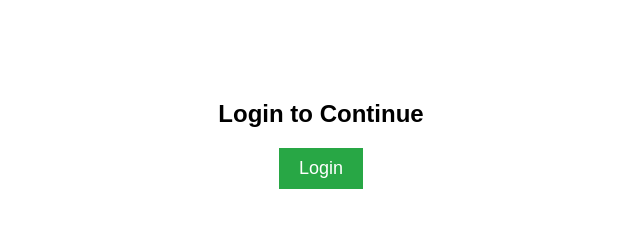
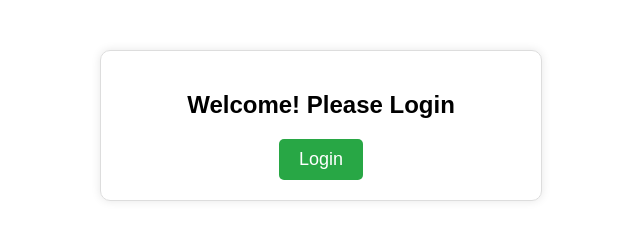
Before and after one commit to OmShukla3/PhP-Login, a plain HTML site: page index.html in a window 1280 px wide. Shown: the whole page, without its empty margins (319-959 px from the left). Drawn offline with Linux system fonts and the light colour scheme.

Commit message:
Update index.html

```diff
--- a/index.html
+++ b/index.html
@@ -8,15 +8,24 @@
         body {
             font-family: Arial, sans-serif;
             text-align: center;
-            margin-top: 100px;
+            margin: 50px;
+        }
+        .container {
+            max-width: 400px;
+            margin: auto;
+            padding: 20px;
+            border: 1px solid #ddd;
+            border-radius: 10px;
+            box-shadow: 0px 0px 10px rgba(0,0,0,0.1);
         }
         button {
-            padding: 10px 20px;
-            font-size: 18px;
             background-color: #28a745;
             color: white;
             border: none;
+            padding: 10px 20px;
+            font-size: 18px;
             cursor: pointer;
+            border-radius: 5px;
         }
         button:hover {
             background-color: #218838;
@@ -25,13 +34,27 @@
 </head>
 <body>
 
-    <h2>Login to Continue</h2>
-    <button onclick="loginUser()">Login</button>
+    <div class="container">
+        <h2>Welcome! Please Login</h2>
+        <button onclick="sendLoginSuccess()">Login</button>
+    </div>
 
     <script>
-        function loginUser() {
-            // जब यूजर लॉगिन करेगा, उसे ऐप में वापस भेजेंगे
-            window.location.href = "myapp://login_success";
+        function sendLoginSuccess() {
+            // 6 घंटे के लिए लॉगिन टाइम सेट करें
+            localStorage.setItem("last_login", Date.now());
+
+            // ऐप को लॉगिन सिग्नल भेजें
+            var iframe = document.createElement("iframe");
+            iframe.style.display = "none";
+            iframe.src = "intent://com.omshukla.LOGIN_SUCCESS#Intent;action=com.omshukla.LOGIN_SUCCESS;end";
+            document.body.appendChild(iframe);
+        }
+
+        // अगर पहले से लॉगिन है और 6 घंटे पूरे नहीं हुए हैं, तो डायरेक्ट एप में भेजें
+        const lastLogin = localStorage.getItem("last_login");
+        if (lastLogin && (Date.now() - lastLogin) < 21600000) { // 6 घंटे = 21600000ms
+            window.location.href = "intent://com.omshukla.LOGIN_SUCCESS#Intent;action=com.omshukla.LOGIN_SUCCESS;end";
         }
     </script>
 
```
